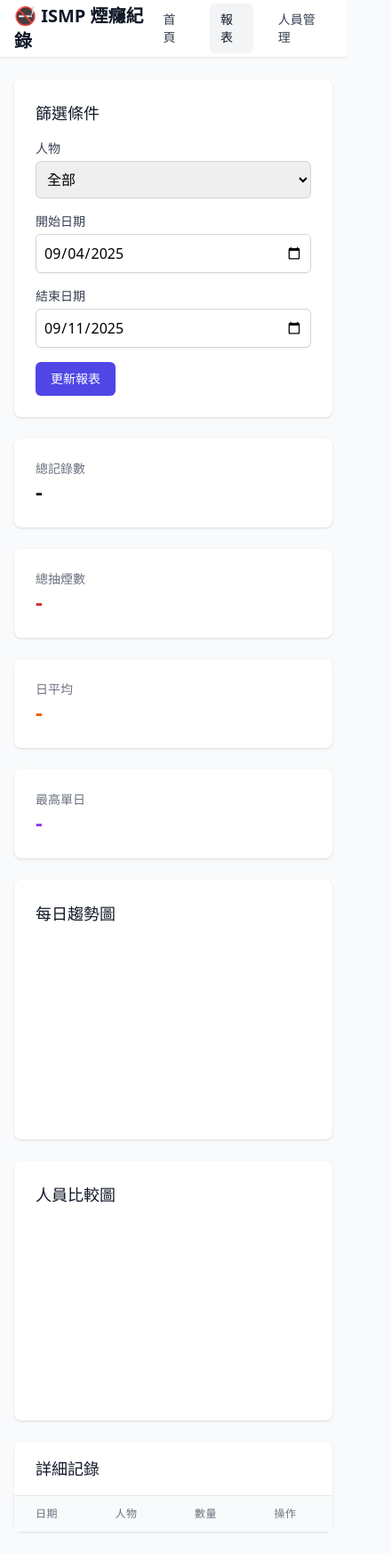
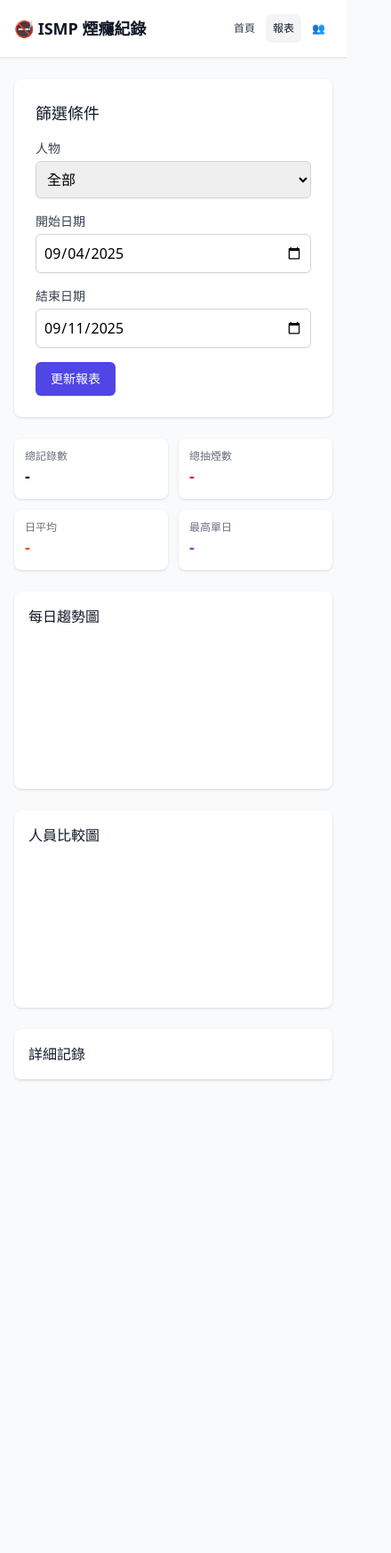
Before and after one commit to yenslife/smoking-record-web, a website: page templates/reports.html in a window 390 px wide. Shown: the whole page at 89% size, 440 px wide, since content can reach past the window. After the commit the page ends 1238 px from the top, so only its background shows below. Drawn offline with nearby package versions, Linux system fonts and the light colour scheme; no server answers.

Commit message:
Better RWD

```diff
--- a/templates/reports.html
+++ b/templates/reports.html
@@ -19,15 +19,16 @@
 <body class="bg-gray-50 min-h-screen">
   <!-- Navigation -->
   <nav class="bg-white shadow-sm border-b">
-    <div class="max-w-4xl mx-auto px-4 sm:px-6 lg:px-8">
+    <div class="max-w-6xl mx-auto px-4 sm:px-6 lg:px-8">
       <div class="flex justify-between items-center h-16">
         <div class="flex items-center">
-          <h1 class="text-xl font-bold text-gray-900">🚭 ISMP 煙癮紀錄</h1>
+          <h1 class="text-lg sm:text-xl font-bold text-gray-900">🚭 ISMP 煙癮紀錄</h1>
         </div>
-        <div class="flex items-center space-x-4">
-          <a href="/" class="text-gray-700 hover:text-gray-900 px-3 py-2 rounded-md text-sm font-medium">首頁</a>
-          <a href="/reports" class="text-gray-900 bg-gray-100 px-3 py-2 rounded-md text-sm font-medium">報表</a>
-          <a href="/persons" class="text-gray-700 hover:text-gray-900 px-3 py-2 rounded-md text-sm font-medium">人員管理</a>
+        <div class="flex items-center space-x-1 sm:space-x-4">
+          <a href="/" class="text-gray-700 hover:text-gray-900 px-2 sm:px-3 py-2 rounded-md text-xs sm:text-sm font-medium">首頁</a>
+          <a href="/reports" class="text-gray-900 bg-gray-100 px-2 sm:px-3 py-2 rounded-md text-xs sm:text-sm font-medium">報表</a>
+          <a href="/persons" class="text-gray-700 hover:text-gray-900 px-2 sm:px-3 py-2 rounded-md text-xs sm:text-sm font-medium hidden sm:block">人員管理</a>
+          <a href="/persons" class="text-gray-700 hover:text-gray-900 px-2 py-2 rounded-md text-xs font-medium sm:hidden">👥</a>
         </div>
       </div>
     </div>
@@ -38,7 +39,7 @@
     <!-- Filter Controls -->
     <div class="bg-white rounded-lg shadow p-6 mb-6">
       <h2 class="text-lg font-medium text-gray-900 mb-4">篩選條件</h2>
-      <div class="grid grid-cols-1 gap-4 sm:grid-cols-3">
+      <div class="grid grid-cols-1 gap-4 sm:grid-cols-2 lg:grid-cols-3">
         <div>
           <label for="person-filter" class="block text-sm font-medium text-gray-700">人物</label>
           <select id="person-filter"
@@ -67,46 +68,55 @@
     </div>
 
     <!-- Statistics Cards -->
-    <div class="grid grid-cols-1 gap-6 sm:grid-cols-2 lg:grid-cols-4 mb-6">
-      <div class="bg-white rounded-lg shadow p-6">
-        <div class="text-sm font-medium text-gray-500">總記錄數</div>
-        <div id="total-records" class="text-2xl font-bold text-gray-900">-</div>
+    <div class="grid grid-cols-2 gap-3 sm:gap-6 lg:grid-cols-4 mb-6">
+      <div class="bg-white rounded-lg shadow p-3 sm:p-6">
+        <div class="text-xs sm:text-sm font-medium text-gray-500">總記錄數</div>
+        <div id="total-records" class="text-lg sm:text-2xl font-bold text-gray-900">-</div>
       </div>
-      <div class="bg-white rounded-lg shadow p-6">
-        <div class="text-sm font-medium text-gray-500">總抽煙數</div>
-        <div id="total-cigarettes" class="text-2xl font-bold text-red-600">-</div>
+      <div class="bg-white rounded-lg shadow p-3 sm:p-6">
+        <div class="text-xs sm:text-sm font-medium text-gray-500">總抽煙數</div>
+        <div id="total-cigarettes" class="text-lg sm:text-2xl font-bold text-red-600">-</div>
       </div>
-      <div class="bg-white rounded-lg shadow p-6">
-        <div class="text-sm font-medium text-gray-500">日平均</div>
-        <div id="daily-average" class="text-2xl font-bold text-orange-600">-</div>
+      <div class="bg-white rounded-lg shadow p-3 sm:p-6">
+        <div class="text-xs sm:text-sm font-medium text-gray-500">日平均</div>
+        <div id="daily-average" class="text-lg sm:text-2xl font-bold text-orange-600">-</div>
       </div>
-      <div class="bg-white rounded-lg shadow p-6">
-        <div class="text-sm font-medium text-gray-500">最高單日</div>
-        <div id="max-daily" class="text-2xl font-bold text-purple-600">-</div>
+      <div class="bg-white rounded-lg shadow p-3 sm:p-6">
+        <div class="text-xs sm:text-sm font-medium text-gray-500">最高單日</div>
+        <div id="max-daily" class="text-lg sm:text-2xl font-bold text-purple-600">-</div>
       </div>
     </div>
 
     <!-- Charts -->
-    <div class="grid grid-cols-1 gap-6 lg:grid-cols-2 mb-6">
+    <div class="grid grid-cols-1 gap-6 xl:grid-cols-2 mb-6">
       <!-- Daily Trend Chart -->
-      <div class="bg-white rounded-lg shadow p-6">
-        <h3 class="text-lg font-medium text-gray-900 mb-4">每日趨勢圖</h3>
-        <canvas id="daily-chart" width="400" height="200"></canvas>
+      <div class="bg-white rounded-lg shadow p-4 sm:p-6">
+        <h3 class="text-base sm:text-lg font-medium text-gray-900 mb-4">每日趨勢圖</h3>
+        <div class="relative">
+          <canvas id="daily-chart" class="max-w-full"></canvas>
+        </div>
       </div>
 
       <!-- Person Comparison Chart -->
-      <div class="bg-white rounded-lg shadow p-6">
-        <h3 class="text-lg font-medium text-gray-900 mb-4">人員比較圖</h3>
-        <canvas id="person-chart" width="400" height="200"></canvas>
+      <div class="bg-white rounded-lg shadow p-4 sm:p-6">
+        <h3 class="text-base sm:text-lg font-medium text-gray-900 mb-4">人員比較圖</h3>
+        <div class="relative">
+          <canvas id="person-chart" class="max-w-full"></canvas>
+        </div>
       </div>
     </div>
 
     <!-- Detailed Table -->
     <div class="bg-white rounded-lg shadow">
-      <div class="px-6 py-4 border-b border-gray-200">
-        <h3 class="text-lg font-medium text-gray-900">詳細記錄</h3>
+      <div class="px-4 sm:px-6 py-4 border-b border-gray-200">
+        <h3 class="text-base sm:text-lg font-medium text-gray-900">詳細記錄</h3>
       </div>
-      <div class="overflow-x-auto">
+      <!-- Mobile Card View -->
+      <div id="records-mobile" class="block sm:hidden">
+        <!-- Will be populated by JavaScript -->
+      </div>
+      <!-- Desktop Table View -->
+      <div class="hidden sm:block overflow-x-auto">
         <table class="min-w-full divide-y divide-gray-200">
           <thead class="bg-gray-50">
             <tr>
@@ -277,12 +287,22 @@
 
     function updateTable(data) {
       const tbody = document.getElementById('records-table');
+      const mobileContainer = document.getElementById('records-mobile');
+
       tbody.innerHTML = '';
+      mobileContainer.innerHTML = '';
 
       // Sort by date descending
       data.sort((a, b) => new Date(b.date) - new Date(a.date));
 
+      if (data.length === 0) {
+        tbody.innerHTML = '<tr><td colspan="4" class="px-6 py-8 text-center text-gray-500">尚無記錄資料</td></tr>';
+        mobileContainer.innerHTML = '<div class="px-4 py-8 text-center text-gray-500">尚無記錄資料</div>';
+        return;
+      }
+
       data.forEach(record => {
+        // Desktop table row
         const row = `
           <tr id="record-row-${record.id}">
             <td class="px-6 py-4 whitespace-nowrap text-sm text-gray-900">${record.date}</td>
@@ -300,6 +320,28 @@
           </tr>
         `;
         tbody.innerHTML += row;
+
+        // Mobile card view
+        const card = `
+          <div id="record-mobile-${record.id}" class="px-4 py-4 border-b border-gray-200 hover:bg-gray-50">
+            <div class="flex items-center justify-between">
+              <div class="flex-1">
+                <div class="flex flex-wrap items-center gap-2">
+                  <div class="text-sm font-medium text-gray-900">${record.date}</div>
+                  <div class="text-sm text-gray-600">${record.person}</div>
+                  <div class="inline-flex items-center px-2 py-0.5 rounded-full text-xs font-medium bg-red-100 text-red-800">
+                    ${record.count} 支
+                  </div>
+                </div>
+              </div>
+              <button class="delete-record-btn inline-flex items-center px-2 py-1 border border-red-300 text-xs font-medium rounded text-red-700 bg-white hover:bg-red-50"
+                      onclick="deleteRecord(${record.id}, '${record.date}', '${record.person}', ${record.count})">
+                🗑️
+              </button>
+            </div>
+          </div>
+        `;
+        mobileContainer.innerHTML += card;
       });
     }
 
@@ -310,8 +352,11 @@
         })
           .then(response => {
             if (response.ok) {
-              // Remove row from table
-              document.getElementById(`record-row-${recordId}`).remove();
+              // Remove row from table and mobile view
+              const tableRow = document.getElementById(`record-row-${recordId}`);
+              const mobileCard = document.getElementById(`record-mobile-${recordId}`);
+              if (tableRow) tableRow.remove();
+              if (mobileCard) mobileCard.remove();
 
               // Refresh reports to update statistics and charts
               updateReports();
```
Also changed, not shown: templates/base.html (+5 -5 lines), templates/index.html (+19 -16 lines), templates/persons.html (+6 -6 lines). Lines whose indentation alone changed are shown as unchanged.
